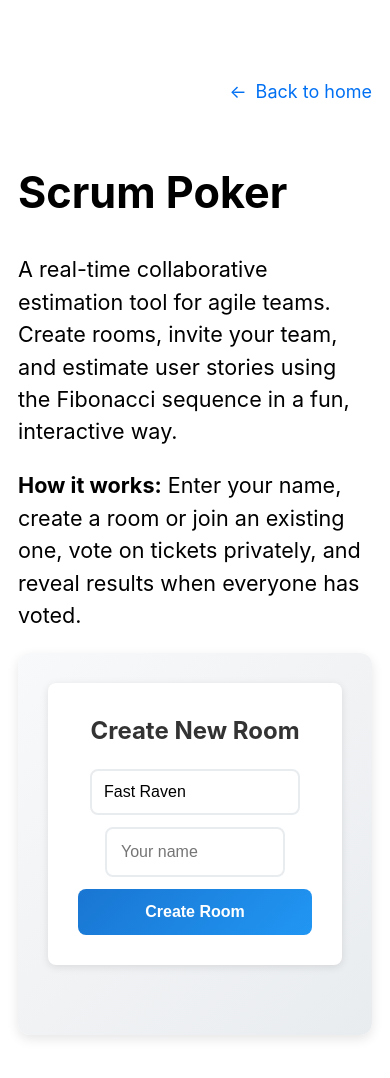
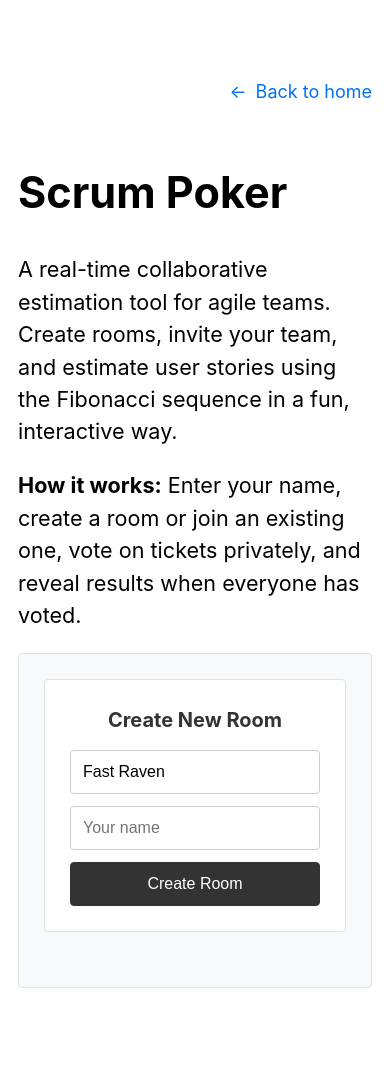
Before and after one commit to quasimik/personal-website, a Next.js app: page /projects/poker in a window 390 px wide. Shown: the top 1078 px of the page. Built offline with nearby package versions, Linux system fonts and the light colour scheme.

Commit message:
style: simplify

```diff
--- a/styles/poker.module.css
+++ b/styles/poker.module.css
@@ -2,53 +2,6 @@
   max-width: 1200px;
   margin: 0 auto;
   padding: 20px;
-  font-family: -apple-system, BlinkMacSystemFont, 'Segoe UI', 'Roboto', sans-serif;
-}
-
-.error {
-  text-align: center;
-  color: #d32f2f;
-  padding: 40px;
-  background: #ffebee;
-  border-radius: 8px;
-  margin: 20px 0;
-}
-
-.joinForm {
-  text-align: center;
-  margin: 50px 0;
-  padding: 40px;
-  background: #f5f5f5;
-  border-radius: 8px;
-}
-
-.joinForm input {
-  padding: 12px;
-  font-size: 16px;
-  margin-right: 10px;
-  border: 1px solid #ccc;
-  border-radius: 4px;
-  width: 250px;
-}
-
-.joinForm button {
-  padding: 12px 24px;
-  font-size: 16px;
-  background: #1976d2;
-  color: white;
-  border: none;
-  border-radius: 4px;
-  cursor: pointer;
-  transition: background-color 0.2s;
-}
-
-.joinForm button:hover:not(:disabled) {
-  background: #1565c0;
-}
-
-.joinForm button:disabled {
-  background: #ccc;
-  cursor: not-allowed;
 }
 
 .roomContent {
@@ -58,10 +11,10 @@
 }
 
 .participants {
-  background: #f5f5f5;
-  padding: 20px;
-  border-radius: 8px;
-  height: fit-content;
+  background: #f8f9fa;
+  padding: 16px;
+  border-radius: 4px;
+  border: 1px solid #dee2e6;
 }
 
 .participants h3 {
@@ -72,21 +25,20 @@
 .participantList {
   display: flex;
   flex-direction: column;
-  gap: 10px;
+  gap: 8px;
 }
 
 .participant {
   display: flex;
   justify-content: space-between;
   align-items: center;
-  padding: 12px;
+  padding: 8px 12px;
   background: white;
-  border-radius: 6px;
-  box-shadow: 0 1px 3px rgba(0,0,0,0.1);
+  border: 1px solid #dee2e6;
+  border-radius: 4px;
 }
 
 .participantName {
-  font-weight: 500;
   color: #333;
 }
 
@@ -96,14 +48,14 @@
 }
 
 .participantStatus {
-  font-size: 18px;
+  font-size: 16px;
 }
 
 .ticketSection {
   background: white;
-  padding: 25px;
-  border-radius: 8px;
-  box-shadow: 0 2px 8px rgba(0,0,0,0.1);
+  padding: 20px;
+  border: 1px solid #dee2e6;
+  border-radius: 4px;
 }
 
 .ticketSection h2 {
@@ -112,13 +64,13 @@
 }
 
 .ticketDescription {
-  font-size: 18px;
-  margin: 20px 0;
-  padding: 15px;
+  font-size: 16px;
+  margin: 15px 0;
+  padding: 12px;
   background: #f8f9fa;
-  border-radius: 6px;
-  border-left: 4px solid #1976d2;
-  color: #555;
+  border: 1px solid #dee2e6;
+  border-radius: 4px;
+  color: #333;
 }
 
 .votingSection h3 {
@@ -128,44 +80,40 @@
 
 .votingCards {
   display: grid;
-  grid-template-columns: repeat(auto-fit, minmax(70px, 1fr));
-  gap: 12px;
-  margin: 25px 0;
+  grid-template-columns: repeat(auto-fit, minmax(60px, 1fr));
+  gap: 8px;
+  margin: 20px 0;
 }
 
 .voteCard {
-  padding: 18px 12px;
-  font-size: 20px;
+  padding: 12px 8px;
+  font-size: 18px;
   font-weight: bold;
-  background: linear-gradient(135deg, #1976d2, #2196f3);
-  color: white;
-  border: none;
-  border-radius: 12px;
+  background: #f8f9fa;
+  color: #333;
+  border: 1px solid #dee2e6;
+  border-radius: 4px;
   cursor: pointer;
-  transition: all 0.3s ease;
-  box-shadow: 0 4px 8px rgba(25, 118, 210, 0.2);
-  min-height: 60px;
+  transition: all 0.2s ease;
+  min-height: 50px;
   display: flex;
   align-items: center;
   justify-content: center;
 }
 
 .voteCard:hover {
-  background: linear-gradient(135deg, #1565c0, #1976d2);
-  transform: translateY(-3px);
-  box-shadow: 0 6px 12px rgba(25, 118, 210, 0.3);
+  background: #e9ecef;
+  border-color: #adb5bd;
 }
 
 .voteCard.selected {
-  background: linear-gradient(135deg, #ff9800, #ffc107);
-  transform: translateY(-3px);
-  box-shadow: 0 6px 12px rgba(255, 152, 0, 0.3);
+  background: #e9ecef;
+  border-color: #6c757d;
 }
 
 .voteCard:disabled {
-  opacity: 0.6;
+  background: #f1f3f4;
   cursor: not-allowed;
-  transform: none;
 }
 
 .voteStatus {
@@ -174,8 +122,9 @@
   color: #2e7d32;
   text-align: center;
   padding: 10px;
-  background: #e8f5e8;
-  border-radius: 6px;
+  background: #f0f8f0;
+  border: 1px solid #2e7d32;
+  border-radius: 4px;
 }
 
 .resultsSection {
@@ -189,221 +138,219 @@
 .votesSummary {
   display: flex;
   flex-wrap: wrap;
-  gap: 15px;
+  gap: 12px;
   justify-content: center;
-  margin: 25px 0;
+  margin: 20px 0;
 }
 
 .voteResult {
-  padding: 20px;
-  background: linear-gradient(135deg, #e3f2fd, #bbdefb);
-  border-radius: 12px;
-  min-width: 100px;
-  box-shadow: 0 4px 8px rgba(0,0,0,0.1);
+  padding: 15px;
+  background: #f8f9fa;
+  border: 1px solid #dee2e6;
+  border-radius: 4px;
+  min-width: 80px;
   text-align: center;
 }
 
 .voteValue {
   display: block;
-  font-size: 28px;
+  font-size: 24px;
   font-weight: bold;
-  color: #1976d2;
+  color: #333;
   margin-bottom: 5px;
 }
 
 .voteCount {
   display: block;
-  font-size: 14px;
+  font-size: 13px;
   color: #666;
-  font-weight: 500;
 }
 
 .moderatorControls {
-  margin-top: 30px;
+  margin-top: 25px;
   padding-top: 20px;
-  border-top: 2px solid #eee;
+  border-top: 1px solid #dee2e6;
 }
 
 .revealButton, .resetButton {
-  padding: 14px 28px;
+  padding: 12px 24px;
   font-size: 16px;
-  font-weight: 600;
-  border: none;
-  border-radius: 8px;
+  border: 1px solid #333;
+  border-radius: 4px;
   cursor: pointer;
-  margin-right: 12px;
-  transition: all 0.2s ease;
-}
-
-.revealButton {
-  background: linear-gradient(135deg, #2e7d32, #4caf50);
-  color: white;
+  margin-right: 10px;
+  background: white;
+  color: #333;
 }
 
 .revealButton:hover:not(:disabled) {
-  background: linear-gradient(135deg, #1b5e20, #2e7d32);
-  transform: translateY(-2px);
+  background: #f0f0f0;
+  border-color: #000;
 }
 
 .revealButton:disabled {
-  background: #ccc;
-  cursor: not-allowed;
-  transform: none;
-}
-
-.resetButton {
-  background: linear-gradient(135deg, #f57c00, #ff9800);
-  color: white;
+  background: #f5f5f5;
+  border-color: #ccc;
 }
 
 .resetButton:hover:not(:disabled) {
-  background: linear-gradient(135deg, #ef6c00, #f57c00);
-  transform: translateY(-2px);
+  background: #f0f0f0;
+  border-color: #000;
 }
 
 .nextTicket {
-  margin-top: 20px;
+  margin-top: 15px;
   text-align: center;
 }
 
 .nextTicket input {
-  padding: 12px;
+  padding: 10px;
   font-size: 14px;
-  margin-right: 10px;
+  margin-right: 8px;
   border: 1px solid #ccc;
-  border-radius: 6px;
-  width: 300px;
+  border-radius: 4px;
+  width: 250px;
 }
 
 .nextTicket button {
-  padding: 12px 24px;
+  padding: 10px 20px;
   font-size: 14px;
-  background: #1976d2;
+  background: #333;
   color: white;
-  border: none;
-  border-radius: 6px;
+  border: 1px solid #333;
+  border-radius: 4px;
   cursor: pointer;
-  transition: background-color 0.2s;
 }
 
 .nextTicket button:hover:not(:disabled) {
-  background: #1565c0;
+  background: #555;
+  border-color: #555;
 }
 
 .nextTicket button:disabled {
   background: #ccc;
-  cursor: not-allowed;
+  border-color: #ccc;
 }
 
 .noTicket {
   text-align: center;
-  padding: 50px 20px;
-  background: linear-gradient(135deg, #f8f9fa, #e9ecef);
-  border-radius: 8px;
+  padding: 30px 20px;
+  background: #f8f9fa;
   border: 2px dashed #dee2e6;
+  border-radius: 4px;
 }
 
 .noTicket h2 {
-  color: #6c757d;
-  margin-bottom: 30px;
+  color: #666;
+  margin-bottom: 20px;
+  font-size: 18px;
 }
 
 .createTicket {
-  margin-top: 30px;
+  margin-top: 20px;
 }
 
 .createTicket input {
-  padding: 12px;
-  font-size: 16px;
-  margin-right: 10px;
+  padding: 10px;
+  font-size: 14px;
+  margin-right: 8px;
   border: 1px solid #ccc;
-  border-radius: 6px;
-  width: 320px;
+  border-radius: 4px;
+  width: 280px;
 }
 
 .createTicket button {
-  padding: 12px 24px;
-  font-size: 16px;
-  background: #1976d2;
+  padding: 10px 20px;
+  font-size: 14px;
+  background: #333;
   color: white;
-  border: none;
-  border-radius: 6px;
+  border: 1px solid #333;
+  border-radius: 4px;
   cursor: pointer;
-  transition: background-color 0.2s;
 }
 
 .createTicket button:hover:not(:disabled) {
-  background: #1565c0;
+  background: #555;
+  border-color: #555;
 }
 
 .createTicket button:disabled {
   background: #ccc;
-  cursor: not-allowed;
+  border-color: #ccc;
 }
 
 /* Home page styles */
 .scrumPokerSection {
-  background: linear-gradient(135deg, #f8f9fa, #e9ecef);
-  padding: 30px;
-  border-radius: 12px;
+  background: #f8f9fa;
+  padding: 25px;
+  border: 1px solid #dee2e6;
+  border-radius: 4px;
   margin: 20px 0;
-  box-shadow: 0 4px 12px rgba(0,0,0,0.1);
 }
 
 .createRoom {
   text-align: center;
-  margin-bottom: 40px;
-  padding: 30px;
+  margin-bottom: 30px;
+  padding: 25px;
   background: white;
-  border-radius: 8px;
-  box-shadow: 0 2px 8px rgba(0,0,0,0.1);
+  border: 1px solid #dee2e6;
+  border-radius: 4px;
 }
 
 .createRoom h3 {
   margin-top: 0;
   color: #333;
-  font-size: 24px;
-  margin-bottom: 20px;
+  font-size: 20px;
+  margin-bottom: 15px;
 }
 
 .nameInput {
-  padding: 14px;
+  padding: 12px;
   font-size: 16px;
-  border: 2px solid #e9ecef;
-  border-radius: 8px;
-  margin-right: 12px;
-  width: 220px;
-  transition: border-color 0.2s;
+  border: 1px solid #ccc;
+  border-radius: 4px;
+  margin-right: 10px;
+  width: 200px;
 }
 
 .nameInput:focus {
   outline: none;
-  border-color: #1976d2;
+  border-color: #666;
+}
+
+.roomNameInput {
+  padding: 12px;
+  font-size: 16px;
+  border: 1px solid #ccc;
+  border-radius: 4px;
+  margin-bottom: 15px;
+  width: 100%;
+}
+
+.roomNameInput:focus {
+  outline: none;
+  border-color: #666;
 }
 
 .createButton {
-  padding: 14px 28px;
+  padding: 12px 24px;
   font-size: 16px;
-  font-weight: 600;
-  background: linear-gradient(135deg, #1976d2, #2196f3);
+  background: #333;
   color: white;
-  border: none;
-  border-radius: 8px;
+  border: 1px solid #333;
+  border-radius: 4px;
   cursor: pointer;
-  transition: all 0.2s ease;
 }
 
 .createButton:hover:not(:disabled) {
-  background: linear-gradient(135deg, #1565c0, #1976d2);
-  transform: translateY(-2px);
-  box-shadow: 0 4px 12px rgba(25, 118, 210, 0.3);
+  background: #555;
+  border-color: #555;
 }
 
 .createButton:disabled {
   background: #ccc;
+  border-color: #ccc;
   cursor: not-allowed;
-  transform: none;
-  box-shadow: none;
 }
 
 .existingRooms {
@@ -417,53 +364,46 @@
 }
 
 .roomList {
-  display: grid;
-  grid-template-columns: repeat(auto-fill, minmax(280px, 1fr));
-  gap: 20px;
-  margin-top: 20px;
+  display: flex;
+  flex-direction: column;
+  gap: 8px;
+  margin-top: 15px;
 }
 
 .roomItem {
   background: white;
-  padding: 16px 20px;
-  border-radius: 8px;
-  box-shadow: 0 2px 8px rgba(0,0,0,0.1);
+  padding: 12px 16px;
+  border: 1px solid #dee2e6;
+  border-radius: 4px;
   display: block;
   text-decoration: none;
-  transition: all 0.2s ease;
-  margin-bottom: 8px;
-  border-left: 4px solid #1976d2;
+  border-left: 3px solid #333;
 }
 
 .roomItem:hover {
-  transform: translateY(-1px);
-  box-shadow: 0 4px 12px rgba(0,0,0,0.15);
-  background: #f8f9fa;
+  background: #f5f5f5;
+  border-color: #999;
 }
 
 .roomInfo {
   display: flex;
-  flex-direction: column;
-  gap: 4px;
+  align-items: center;
+  justify-content: space-between;
+  width: 100%;
 }
 
 .roomName {
   font-weight: 600;
-  color: #1976d2;
-  font-size: 16px;
+  color: #333;
+  font-size: 15px;
   margin: 0;
 }
 
 .roomMeta {
-  font-size: 13px;
+  font-size: 12px;
   color: #666;
   margin: 0;
-}
-
-.currentTicket {
-  font-style: italic;
-  color: #888;
-  font-size: 13px;
+  white-space: nowrap;
 }
 
 
@@ -493,84 +433,18 @@
   font-style: italic;
 }
 
-/* Scrum Poker Section Styles */
-.scrumPokerSection {
-  background: linear-gradient(135deg, #f8f9fa, #e9ecef);
-  padding: 30px;
-  border-radius: 12px;
-  margin: 20px 0;
-  box-shadow: 0 4px 12px rgba(0,0,0,0.1);
-}
-
-.createRoom {
-  text-align: center;
-  margin-bottom: 40px;
-  padding: 30px;
-  background: white;
-  border-radius: 8px;
-  box-shadow: 0 2px 8px rgba(0,0,0,0.1);
-}
-
-.createRoom h3 {
-  margin-top: 0;
-  color: #333;
-  font-size: 24px;
-  margin-bottom: 20px;
-}
-
-.nameInput {
-  padding: 14px;
-  font-size: 16px;
-  border: 2px solid #e9ecef;
-  border-radius: 8px;
-  margin-right: 12px;
-  width: 220px;
-  transition: border-color 0.2s;
-}
-
-.nameInput:focus {
-  outline: none;
-  border-color: #1976d2;
-}
-
 .roomNameInput {
   padding: 12px;
   font-size: 16px;
-  border: 2px solid #e9ecef;
-  border-radius: 8px;
+  border: 1px solid #ccc;
+  border-radius: 4px;
   margin-bottom: 15px;
   width: 100%;
-  transition: border-color 0.2s;
 }
 
 .roomNameInput:focus {
   outline: none;
-  border-color: #1976d2;
-}
-
-.createButton {
-  padding: 14px 28px;
-  font-size: 16px;
-  font-weight: 600;
-  background: linear-gradient(135deg, #1976d2, #2196f3);
-  color: white;
-  border: none;
-  border-radius: 8px;
-  cursor: pointer;
-  transition: all 0.2s ease;
-}
-
-.createButton:hover:not(:disabled) {
-  background: linear-gradient(135deg, #1565c0, #1976d2);
-  transform: translateY(-2px);
-  box-shadow: 0 4px 12px rgba(25, 118, 210, 0.3);
-}
-
-.createButton:disabled {
-  background: #ccc;
-  cursor: not-allowed;
-  transform: none;
-  box-shadow: none;
+  border-color: #666;
 }
 
 /* Responsive design */
@@ -584,13 +458,13 @@
   }
 
   .nameInput {
-    width: 180px;
+    width: 100%;
     margin-right: 0;
     margin-bottom: 12px;
   }
 
   .roomNameInput {
-    width: calc(100% - 24px);
+    width: 100%;
     margin-bottom: 12px;
   }
 
@@ -599,7 +473,7 @@
   }
 
   .roomList {
-    grid-template-columns: 1fr;
+    gap: 8px;
   }
 
   .roomItem {
```
